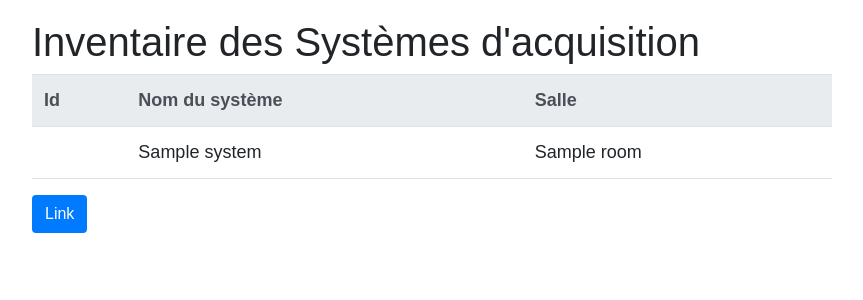
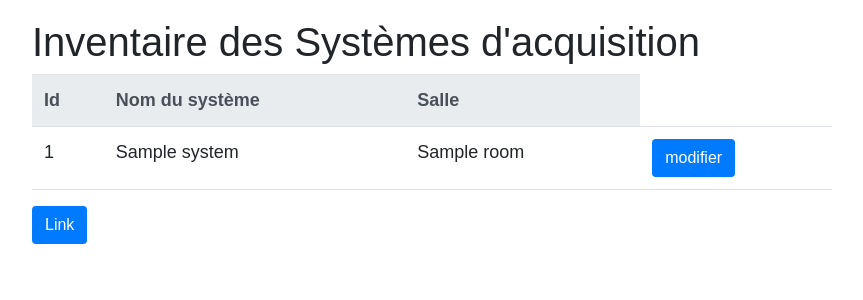
Before and after one commit to Remyto667/SmartCampus, a Symfony app: template symfony/templates/admin/lister_systemes.html.twig in a window 1280 px wide. Shown: the top 300 px of the page, without its empty margins (208-1071 px from the left). Run offline with Twig, Linux system fonts and the light colour scheme; the template is opened without the code that fills it: most values are stand-ins (such as "Sample title", 1, 10 or a date in 2020); some libraries are stand-ins or nearby versions.

Commit message:
ajout de l'id à lister systeme

```diff
--- a/symfony/templates/admin/lister_systemes.html.twig
+++ b/symfony/templates/admin/lister_systemes.html.twig
@@ -60,9 +60,10 @@
         <tbody>
         {% for system in systems %}
             <tr>
-                <th {{ system.id }} </th>
+                <td> {{ system.id }} </td>
                 <td> {{ system.name }}</td>
                 <td> {{ system.room.name }} </td>
+                <td> <a class="btn btn-primary" href="/admin/database/modifier_systeme/{{ system.id }}" role="button">modifier</a> </td>
             </tr>
         {% endfor %}
         </tbody>
```
Also changed, not shown: 1 other file.
